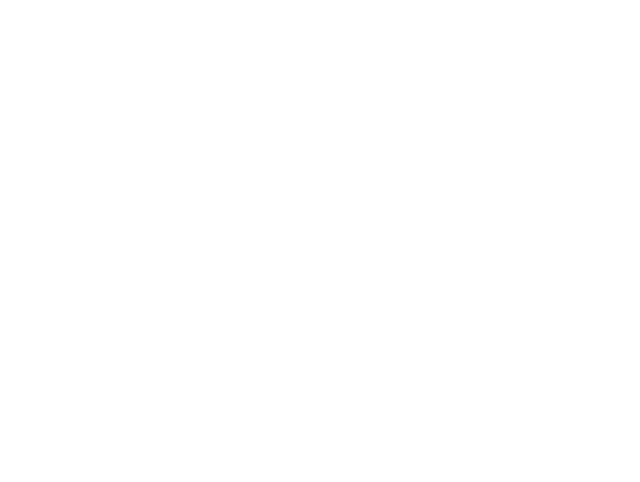
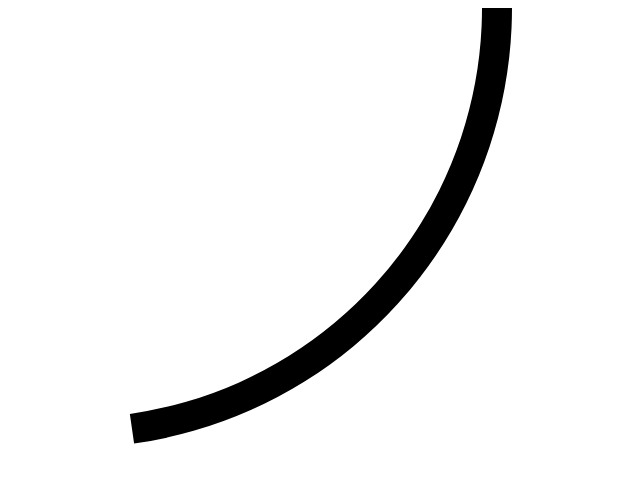
Before and after one commit to JeffreyMJordan/SentimentChordChart, a website: page index.html in a window 1280 px wide. Shown: the whole page, without its empty margins (88-728 px from the left). Drawn offline with nearby package versions, Linux system fonts and the light colour scheme.

Commit message:
Adds an arc

```diff
--- /dev/null
+++ b/chord_chart.js
@@ -0,0 +1,19 @@
+window.addEventListener('DOMContentLoaded', () => {
+
+  var matrix = [
+    [0, 5, 2],
+    [4, 0, 5],
+    [2, 4, 0]
+  ];
+
+  let svg = d3.select("svg");
+  let width = +svg.attr("width");
+  let height = +svg.attr("height");
+  let outerRadius = Math.min(width, height)*0.5-40;
+  let innerRadius = outerRadius-30;
+
+  let arc = d3.arc().innerRadius(innerRadius).outerRadius(outerRadius).startAngle(45 * (Math.PI/180)).endAngle(3);
+  console.log(arc);
+  svg.append("path").attr("d", arc);
+
+});
--- a/index.html
+++ b/index.html
@@ -19,6 +19,10 @@
 }
 </style>
 
+<head>
+  <script src="https://d3js.org/d3.v4.min.js"></script>
+  <script src="./chord_chart.js"></script>
+</head>
 <div class="flex-col">
   <svg width="960" height="960">
 
```
Also changed, not shown: package.json (added, +23 -0 lines).
